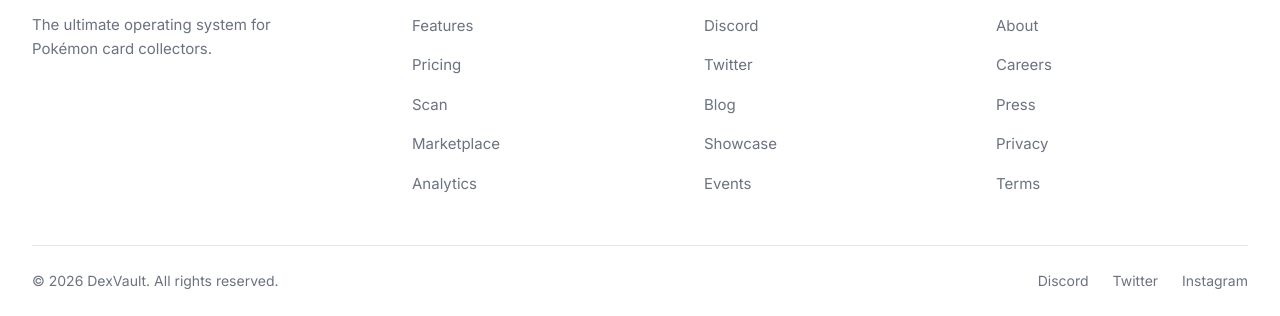
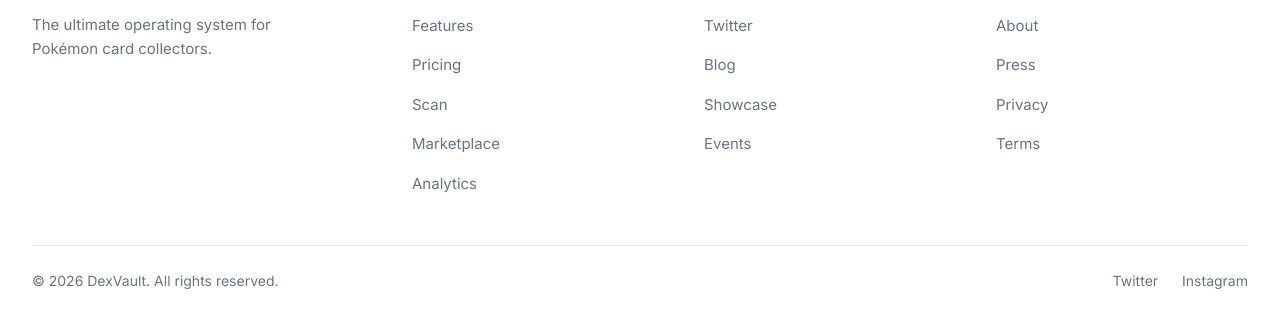
Before and after one commit to HelloTeodor/PokeVault, a plain HTML site: page index.html in a window 1280 px wide. Shown: the part 4526-4842 px from the top of the page. Drawn offline with Linux system fonts and the light colour scheme.

Commit message:
Remove Discord and Careers from footer

```diff
--- a/index.html
+++ b/index.html
@@ -368,7 +368,6 @@
           <div class="footer-col">
             <h4>Community</h4>
             <ul>
-              <li><a href="#">Discord</a></li>
               <li><a href="#">Twitter</a></li>
               <li><a href="#">Blog</a></li>
               <li><a href="#">Showcase</a></li>
@@ -379,7 +378,7 @@
             <h4>Company</h4>
             <ul>
               <li><a href="#">About</a></li>
-              <li><a href="#">Careers</a></li>
+
               <li><a href="#">Press</a></li>
               <li><a href="#">Privacy</a></li>
               <li><a href="#">Terms</a></li>
@@ -390,7 +389,6 @@
       <div class="footer-bottom">
         <p>&copy; 2026 DexVault. All rights reserved.</p>
         <div class="footer-socials">
-          <a href="#">Discord</a>
           <a href="#">Twitter</a>
           <a href="#">Instagram</a>
         </div>
```
